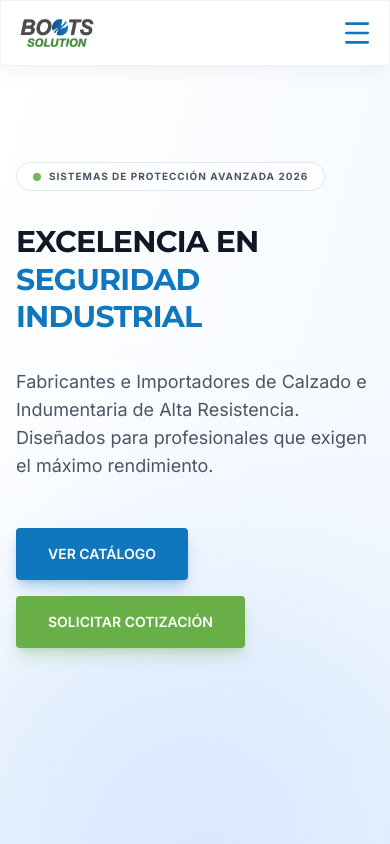
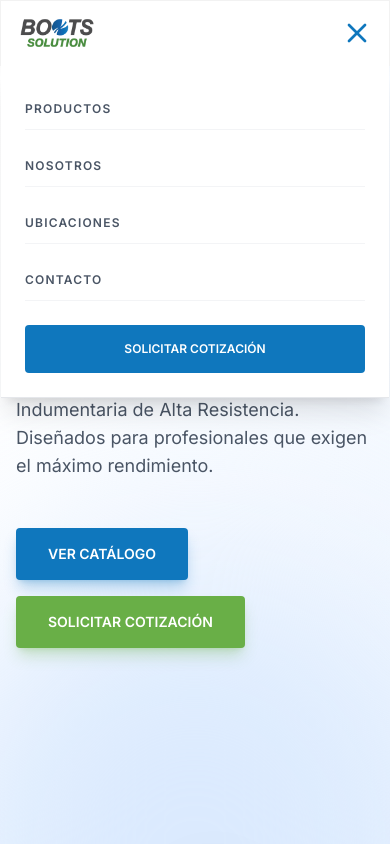
Before and after one commit to cryptogabovz/boot-web, a React (Vite) app: page / in a window 390 px wide. Both pictures are taken after a click on the button "Toggle Menu". Shown: the top 844 px of the page. Built offline with nearby package versions, Linux system fonts and the light colour scheme.

Commit message:
feat: implement mobile sidebar navigation toggle

```diff
--- a/src/components/Layout.tsx
+++ b/src/components/Layout.tsx
@@ -1,13 +1,16 @@
+import { useState } from 'react';
 import { Link, Outlet } from 'react-router-dom';
-import { Menu } from 'lucide-react';
+import { Menu, X } from 'lucide-react';
 
 export default function Layout() {
+  const [isMobileMenuOpen, setIsMobileMenuOpen] = useState(false);
+
   return (
-    <div className="flex flex-col min-h-screen">
-      <nav className="glass-panel sticky top-0 z-50 border-b border-gray-100">
+    <div className="flex flex-col min-h-screen relative">
+      <nav className="glass-panel sticky top-0 z-50 border-b border-gray-100 bg-white/95 backdrop-blur-md">
         <div className="flex justify-between items-center px-4 md:px-16 py-4 w-full max-w-7xl mx-auto">
           <div className="flex items-center gap-4">
-            <Link to="/">
+            <Link to="/" onClick={() => setIsMobileMenuOpen(false)}>
               <img
                 src="/img/LOGO-BOOST-SOLUTION-0-2048x830 (2).png"
                 alt="Boots Solution Logo"
@@ -24,10 +27,55 @@ export default function Layout() {
           <Link to="/contacto" className="hidden md:block bg-transparent border border-accent-blue text-accent-blue hover:bg-accent-blue hover:text-white font-semibold text-sm uppercase px-6 py-3 rounded transition-all duration-300">
             Solicitar Cotización
           </Link>
-          <button className="md:hidden text-accent-blue">
-            <Menu className="w-8 h-8" />
+          <button
+            onClick={() => setIsMobileMenuOpen(!isMobileMenuOpen)}
+            className="md:hidden text-accent-blue focus:outline-none"
+            aria-label="Toggle Menu"
+          >
+            {isMobileMenuOpen ? <X className="w-8 h-8" /> : <Menu className="w-8 h-8" />}
           </button>
         </div>
+
+        {/* Mobile Dropdown Menu */}
+        {isMobileMenuOpen && (
+          <div className="absolute top-full left-0 w-full bg-white border-b border-gray-200 shadow-xl flex flex-col p-6 gap-4 z-40 transition-all duration-300 md:hidden">
+            <Link
+              to="/productos"
+              onClick={() => setIsMobileMenuOpen(false)}
+              className="text-gray-600 hover:text-accent-blue font-semibold uppercase tracking-widest text-xs py-3 border-b border-gray-100 transition-colors"
+            >
+              Productos
+            </Link>
+            <Link
+              to="/nosotros"
+              onClick={() => setIsMobileMenuOpen(false)}
+              className="text-gray-600 hover:text-accent-blue font-semibold uppercase tracking-widest text-xs py-3 border-b border-gray-100 transition-colors"
+            >
+              Nosotros
+            </Link>
+            <Link
+              to="/ubicaciones"
+              onClick={() => setIsMobileMenuOpen(false)}
+              className="text-gray-600 hover:text-accent-blue font-semibold uppercase tracking-widest text-xs py-3 border-b border-gray-100 transition-colors"
+            >
+              Ubicaciones
+            </Link>
+            <Link
+              to="/contacto"
+              onClick={() => setIsMobileMenuOpen(false)}
+              className="text-gray-600 hover:text-accent-blue font-semibold uppercase tracking-widest text-xs py-3 border-b border-gray-100 transition-colors"
+            >
+              Contacto
+            </Link>
+            <Link
+              to="/contacto"
+              onClick={() => setIsMobileMenuOpen(false)}
+              className="w-full text-center bg-accent-blue text-white font-semibold text-xs uppercase py-4 rounded transition-colors mt-2"
+            >
+              Solicitar Cotización
+            </Link>
+          </div>
+        )}
       </nav>
 
       <main className="flex-grow">
```
